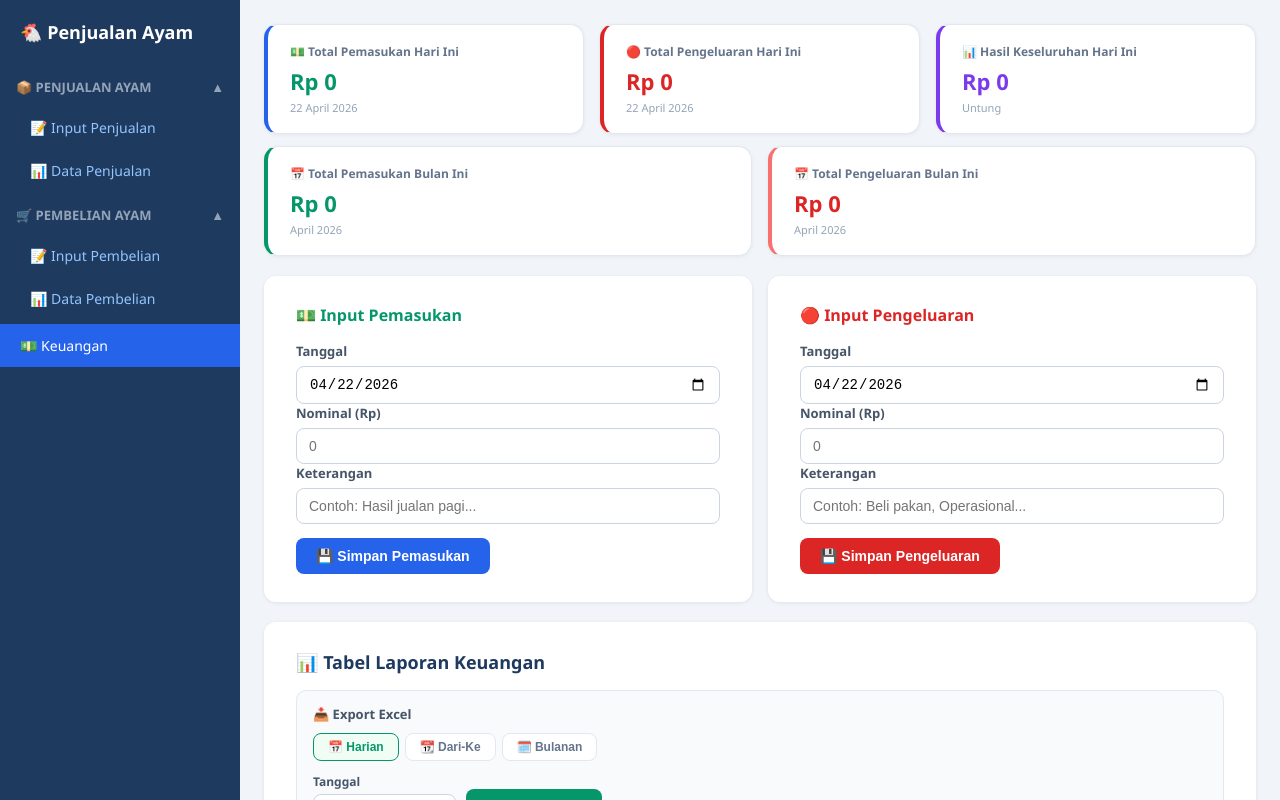
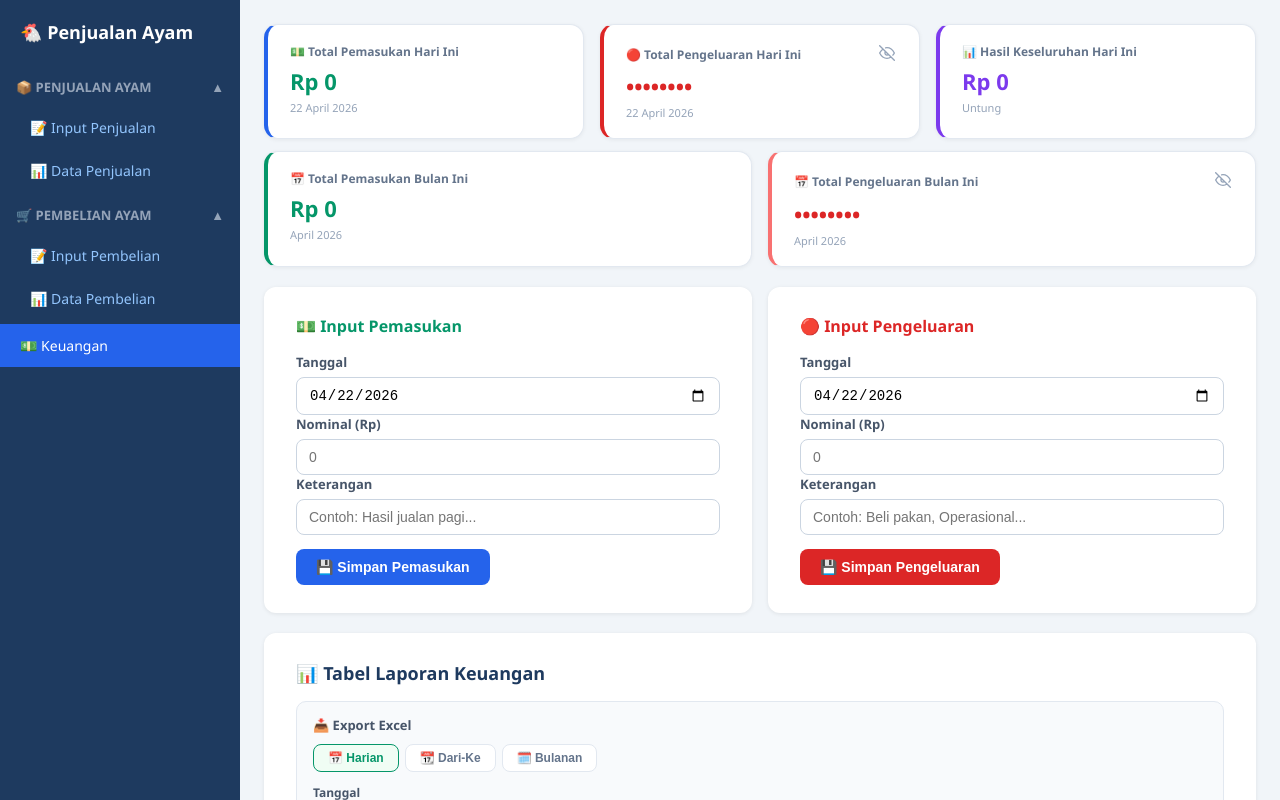
Before and after one commit to putrahyt/app-laporan-ayam, a React app in the folder frontend/: page /#/keuangan in a window 1280 px wide. Built offline with nearby package versions, Linux system fonts and the light colour scheme; no server answers; the HTML template or start-up script is replaced by a standard one.

Commit message:
update ikon mata total pengeluaran

```diff
--- a/frontend/src/pages/Kas.jsx
+++ b/frontend/src/pages/Kas.jsx
@@ -32,6 +32,8 @@ export default function Kas() {
   const [bulanFilter, setBulanFilter] = useState('');
   const [totalFilterMasuk, setTotalFilterMasuk] = useState(0);
   const [totalFilterKeluar, setTotalFilterKeluar] = useState(0);
+  const [showPengeluaranHari, setShowPengeluaranHari] = useState(false);
+  const [showPengeluaranBulan, setShowPengeluaranBulan] = useState(false);
 
   // Filter mode tabel: 'bulanan' | 'range'
   const [filterMode, setFilterMode] = useState('bulanan');
@@ -176,8 +178,26 @@ export default function Kas() {
           <div style={{ fontSize: 11, color: '#94a3b8', marginTop: 4 }}>{dayjs().format('DD MMMM YYYY')}</div>
         </div>
         <div style={{ flex: 1, minWidth: 180, background: 'white', borderRadius: 14, border: '1px solid #e2e8f0', borderLeft: '4px solid #dc2626', padding: '18px 22px', boxShadow: '0 1px 4px rgba(0,0,0,0.06)' }}>
-          <div style={{ fontSize: 12, color: '#64748b', fontWeight: 600, marginBottom: 6 }}>🔴 Total Pengeluaran Hari Ini</div>
-          <div style={{ fontSize: 22, fontWeight: 800, color: '#dc2626' }}>Rp {Number(pengeluaranHariIni).toLocaleString('id-ID')}</div>
+          <div style={{ display: 'flex', justifyContent: 'space-between', alignItems: 'center', marginBottom: 6 }}>
+            <div style={{ fontSize: 12, color: '#64748b', fontWeight: 600 }}>🔴 Total Pengeluaran Hari Ini</div>
+            <button onClick={() => setShowPengeluaranHari(!showPengeluaranHari)}
+              title={showPengeluaranHari ? 'Sembunyikan' : 'Tampilkan'}
+              style={{ background: 'none', border: 'none', cursor: 'pointer', color: '#94a3b8', padding: 2, lineHeight: 1 }}>
+              {showPengeluaranHari ? (
+                <svg xmlns="http://www.w3.org/2000/svg" width="16" height="16" fill="none" viewBox="0 0 24 24">
+                  <path d="M1 12s4-8 11-8 11 8 11 8-4 8-11 8-11-8-11-8z" stroke="currentColor" strokeWidth="2" strokeLinecap="round"/>
+                  <circle cx="12" cy="12" r="3" stroke="currentColor" strokeWidth="2"/>
+                </svg>
+              ) : (
+                <svg xmlns="http://www.w3.org/2000/svg" width="16" height="16" fill="none" viewBox="0 0 24 24">
+                  <path d="M17.94 17.94A10.07 10.07 0 0 1 12 20c-7 0-11-8-11-8a18.45 18.45 0 0 1 5.06-5.94M9.9 4.24A9.12 9.12 0 0 1 12 4c7 0 11 8 11 8a18.5 18.5 0 0 1-2.16 3.19m-6.72-1.07a3 3 0 1 1-4.24-4.24M1 1l22 22" stroke="currentColor" strokeWidth="2" strokeLinecap="round"/>
+                </svg>
+              )}
+            </button>
+          </div>
+          <div style={{ fontSize: 22, fontWeight: 800, color: '#dc2626' }}>
+            {showPengeluaranHari ? `Rp ${Number(pengeluaranHariIni).toLocaleString('id-ID')}` : '••••••••'}
+          </div>
           <div style={{ fontSize: 11, color: '#94a3b8', marginTop: 4 }}>{dayjs().format('DD MMMM YYYY')}</div>
         </div>
         <div style={{ flex: 1, minWidth: 180, background: 'white', borderRadius: 14, border: '1px solid #e2e8f0', borderLeft: `4px solid ${hasilHariIni >= 0 ? '#7c3aed' : '#f59e0b'}`, padding: '18px 22px', boxShadow: '0 1px 4px rgba(0,0,0,0.06)' }}>
@@ -195,8 +215,26 @@ export default function Kas() {
           <div style={{ fontSize: 11, color: '#94a3b8', marginTop: 4 }}>{dayjs().format('MMMM YYYY')}</div>
         </div>
         <div style={{ flex: 1, minWidth: 220, background: 'white', borderRadius: 14, border: '1px solid #e2e8f0', borderLeft: '4px solid #f87171', padding: '18px 22px', boxShadow: '0 1px 4px rgba(0,0,0,0.06)' }}>
-          <div style={{ fontSize: 12, color: '#64748b', fontWeight: 600, marginBottom: 6 }}>📅 Total Pengeluaran Bulan Ini</div>
-          <div style={{ fontSize: 22, fontWeight: 800, color: '#dc2626' }}>Rp {Number(pengeluaranBulanIni).toLocaleString('id-ID')}</div>
+          <div style={{ display: 'flex', justifyContent: 'space-between', alignItems: 'center', marginBottom: 6 }}>
+            <div style={{ fontSize: 12, color: '#64748b', fontWeight: 600 }}>📅 Total Pengeluaran Bulan Ini</div>
+            <button onClick={() => setShowPengeluaranBulan(!showPengeluaranBulan)}
+              title={showPengeluaranBulan ? 'Sembunyikan' : 'Tampilkan'}
+              style={{ background: 'none', border: 'none', cursor: 'pointer', color: '#94a3b8', padding: 2, lineHeight: 1 }}>
+              {showPengeluaranBulan ? (
+                <svg xmlns="http://www.w3.org/2000/svg" width="16" height="16" fill="none" viewBox="0 0 24 24">
+                  <path d="M1 12s4-8 11-8 11 8 11 8-4 8-11 8-11-8-11-8z" stroke="currentColor" strokeWidth="2" strokeLinecap="round"/>
+                  <circle cx="12" cy="12" r="3" stroke="currentColor" strokeWidth="2"/>
+                </svg>
+              ) : (
+                <svg xmlns="http://www.w3.org/2000/svg" width="16" height="16" fill="none" viewBox="0 0 24 24">
+                  <path d="M17.94 17.94A10.07 10.07 0 0 1 12 20c-7 0-11-8-11-8a18.45 18.45 0 0 1 5.06-5.94M9.9 4.24A9.12 9.12 0 0 1 12 4c7 0 11 8 11 8a18.5 18.5 0 0 1-2.16 3.19m-6.72-1.07a3 3 0 1 1-4.24-4.24M1 1l22 22" stroke="currentColor" strokeWidth="2" strokeLinecap="round"/>
+                </svg>
+              )}
+            </button>
+          </div>
+          <div style={{ fontSize: 22, fontWeight: 800, color: '#dc2626' }}>
+            {showPengeluaranBulan ? `Rp ${Number(pengeluaranBulanIni).toLocaleString('id-ID')}` : '••••••••'}
+          </div>
           <div style={{ fontSize: 11, color: '#94a3b8', marginTop: 4 }}>{dayjs().format('MMMM YYYY')}</div>
         </div>
       </div>
```
